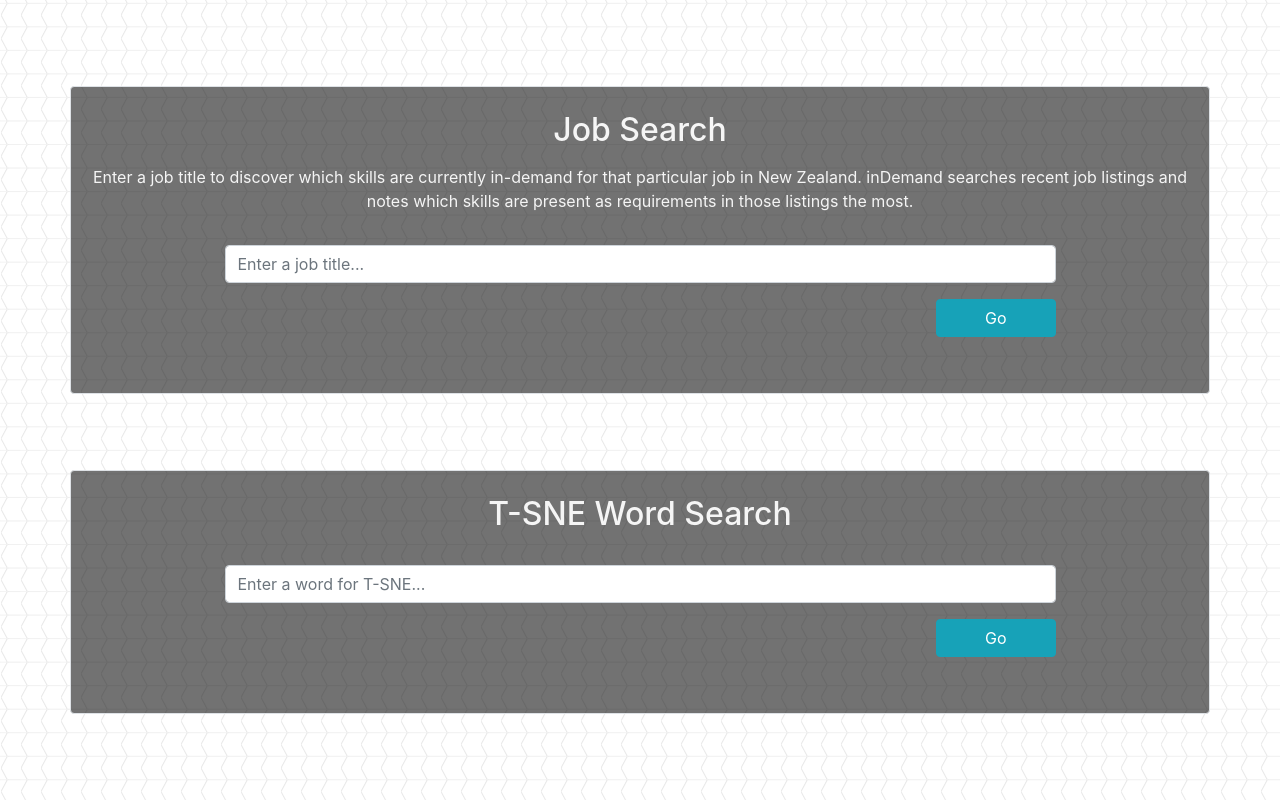
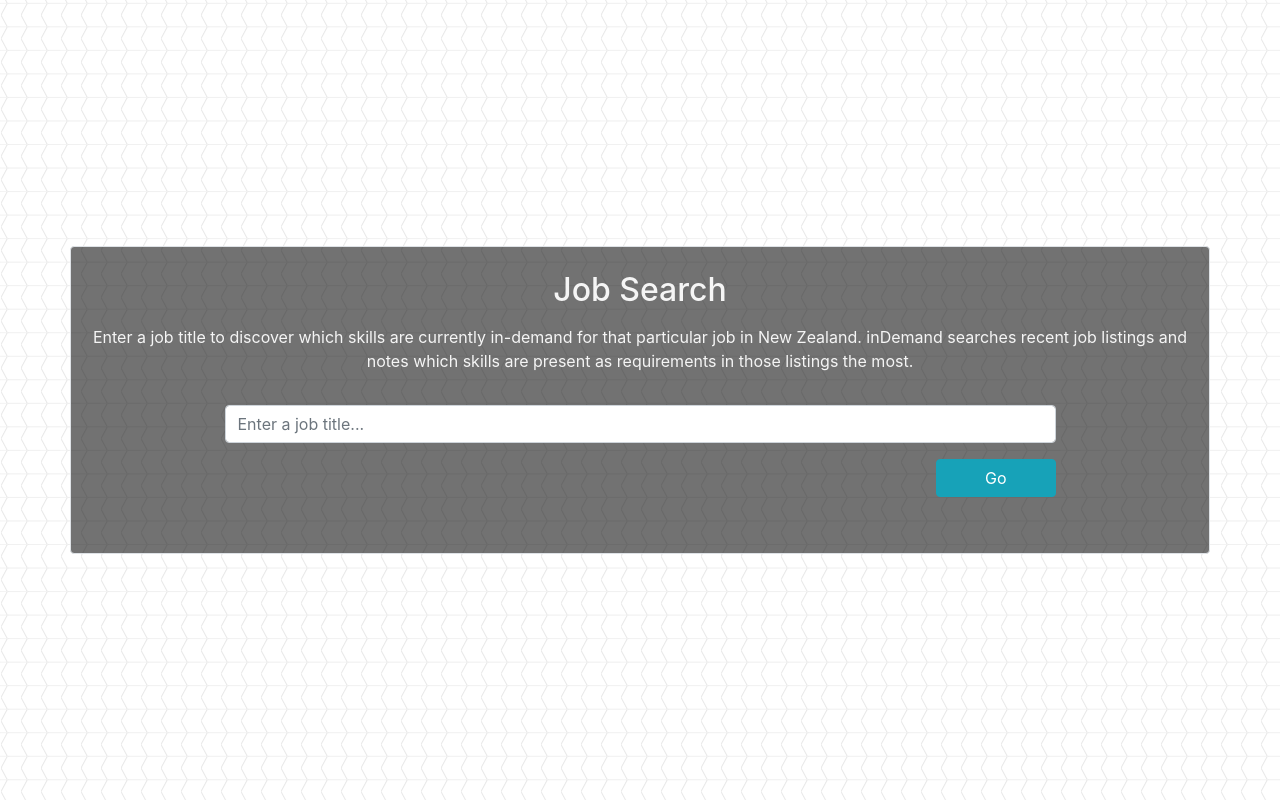
Before and after one commit to mfadam786/JobSkillsMonitorBot, a Django app: page /backend/ in a window 1280 px wide. Shown: the part 56-856 px from the top of the page. Run offline with Django 3.2, Linux system fonts and the light colour scheme; some libraries are stand-ins or nearby versions.

Commit message:
rearranging things on page to make more sense

```diff
--- a/JobSkillsMonitor/backend/templates/backend/index.html
+++ b/JobSkillsMonitor/backend/templates/backend/index.html
@@ -16,17 +16,5 @@
             </form>
         </div>
     </div>
-        <div class="my-3 py-4 row w-100 border rounded shaded">
-            <div class="col-md-12">
-                <h2>T-SNE Word Search</h2>
-                <form action="{% url 'backend:tsne' %}" method="POST" class ="frm w-75" >
-                    {% csrf_token %}
-                    <div class="form-group">
-                        <input type="text" class="form-control" name="tsne_q" id="tsne_q" placeholder="Enter a word for T-SNE...">
-                    </div>
-                    <button type="submit" class="btn btn-info px-5">Go</button>
-                </form>
-            </div>
-        </div>
 </div>
 {% endblock %}
--- a/JobSkillsMonitor/static/css/main.css
+++ b/JobSkillsMonitor/static/css/main.css
@@ -5,8 +5,8 @@ html, body {
 }
 
 .container {
-    padding-top: 3rem;
-    padding-bottom: 3rem;
+    padding-top: 1rem;
+    padding-bottom: 1rem;
 }
 
 form {
```
Also changed, not shown: JobSkillsMonitor/backend/templates/backend/results.html (+21 -16 lines). Lines whose indentation alone changed are shown as unchanged.
